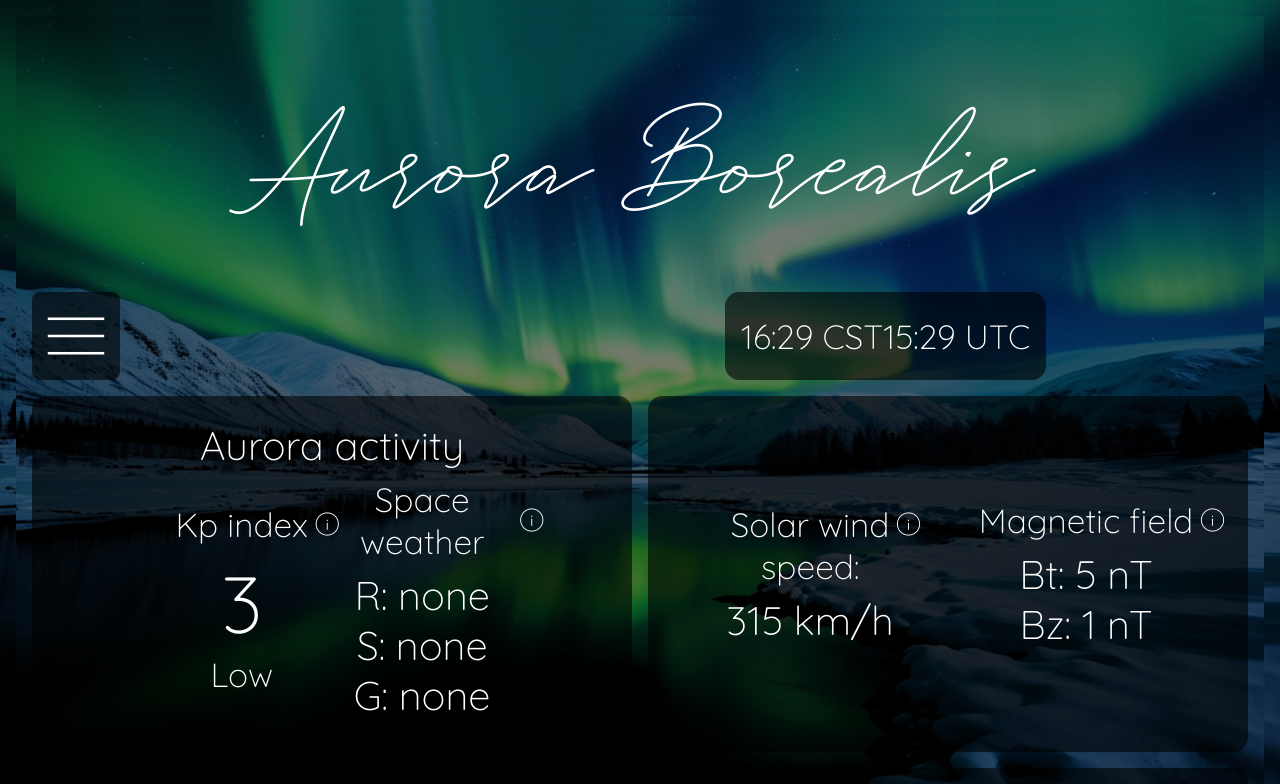
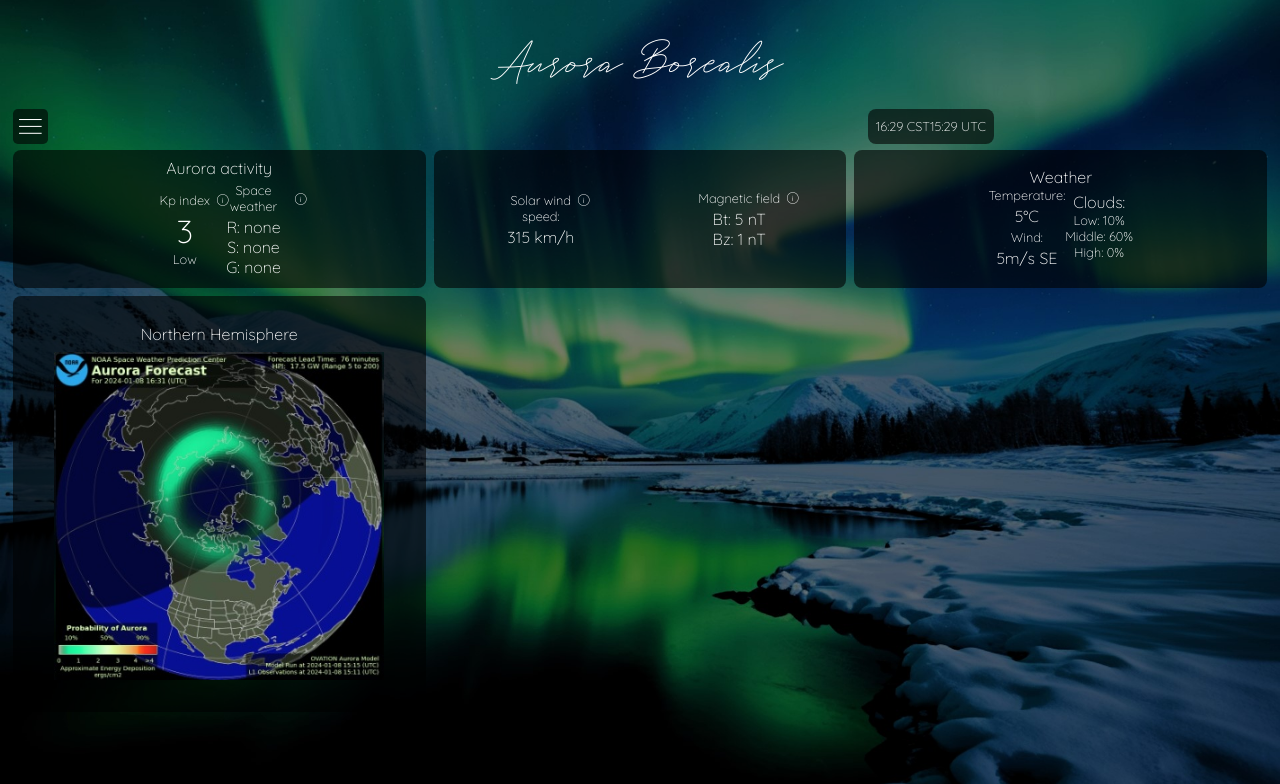
Before and after one commit to BelanovaMartinaTrain/EasyChoosey, a website: page index.html in a window 1280 px wide. Shown: the top 784 px of the page. Drawn offline with nearby package versions, Linux system fonts and the light colour scheme.

Commit message:
testing aurora site viewport

```diff
--- a/index.css
+++ b/index.css
@@ -14,7 +14,7 @@
 }
 
 .bigger-font {
-    font-size: 5rem;
+    font-size: 2rem;
 }
 
 .center {
@@ -33,18 +33,18 @@
 
 .grid {
     display: grid;
-    grid-template-columns: repeat(auto-fit, minmax(30rem, 1fr));
-    gap: 1rem;
+    grid-template-columns: repeat(auto-fit, minmax(20rem, 1fr));
+    gap: 0.5rem;
 }
 
 .widget {
     background: rgba(0, 0, 0, 0.60);
-    border-radius: 0.9rem;
+    border-radius: 0.5rem;
 }
 
 .widget-for-small {
     background: rgba(0, 0, 0, 0.60);
-    border-radius: 0.5rem;
+    border-radius: 0.3rem;
 }
 
 .width-100 {
@@ -56,11 +56,11 @@
 }
 
 .padding-small {
-    padding: 1.5rem;
+    padding: 0.5rem;
 }
 
 .margin-sm-btm {
-    margin-bottom: 0.5rem;
+    margin-bottom: 0.2rem;
 }
 
 /* END UTILITY CLASSES*/
@@ -75,7 +75,7 @@ html, body {
     font-weight: 300;
     color: white;
     margin: 0;
-    padding: 1rem;
+    padding: 0.4rem;
 }
 
 nav {
@@ -103,7 +103,7 @@ menu {
 h1 {
     font-family: white-angelica;
     font-weight: 200;
-    font-size: 5.5rem;
+    font-size: 2rem;
     color: white;
     text-align: center;
 	margin: 0;
@@ -112,28 +112,28 @@ h1 {
 
 h2 {
     font-weight: 300;
-    font-size: 2.5rem;
+    font-size: 1rem;
     margin: 0;
 	padding: 0;
 }
 
 h3 {
     font-weight: 300;
-    font-size: 2.5rem;
+    font-size: 1rem;
 	margin: 0;
 	padding: 0;
 
 }
 
 p {
-    font-size: 2.1rem;
+    font-size: 0.8rem;
 	margin: 0;
 	padding: 0;
 }
 
 main {
 
-    margin-top: 0.5rem;
+    margin-top: 0.2rem;
     margin-left: auto;
     margin-right: auto;
 }
@@ -149,7 +149,7 @@ footer {
 }
 
 .title {
-    padding: 4rem 0;
+    padding: 1.5rem 0;
 }
 
 .quickview-div {
@@ -168,7 +168,7 @@ footer {
     display: flex;
     justify-content: space-around;
     align-items: center;
-    padding: 0 1rem;
+    padding: 0 0.5rem;
 }
 
 .time-main {
@@ -179,7 +179,7 @@ footer {
 
 .img-latest {
     width: 90%;
-    padding-bottom: 2.5rem;
+    padding-bottom: 0.5rem;
 }
 
 .material-symbols-outlined {
@@ -192,15 +192,15 @@ footer {
 
 .info-icon {
     position: absolute;
-    top: 50%;
-    right: -2.2rem; /* Adjust as needed */
+    top: 55%;
+    right: -1.3rem; /* Adjust as needed */
     transform: translateY(-50%);
     cursor: pointer;
-	font-size: 2rem;
+	font-size: 1rem;
 }
 
 .menu-btn {
-	font-size: 5.5rem;
+	font-size: 2.2rem;
 	grid-area: menu;
-    width: 5.5rem;
+    width: 2.2rem;
 }
--- a/index.html
+++ b/index.html
@@ -2,6 +2,7 @@
 <html>
   <head>
     <title>Aurora Forecast</title>
+    <meta name="viewport" content="width=device-width, initial-scale=1">
     <link rel="stylesheet" href="https://fonts.googleapis.com/css2?family=Material+Symbols+Outlined:opsz,wght,FILL,GRAD@24,100,0,0" />
     <link rel="preconnect" href="https://fonts.googleapis.com">
     <link rel="preconnect" href="https://fonts.gstatic.com" crossorigin>
```
